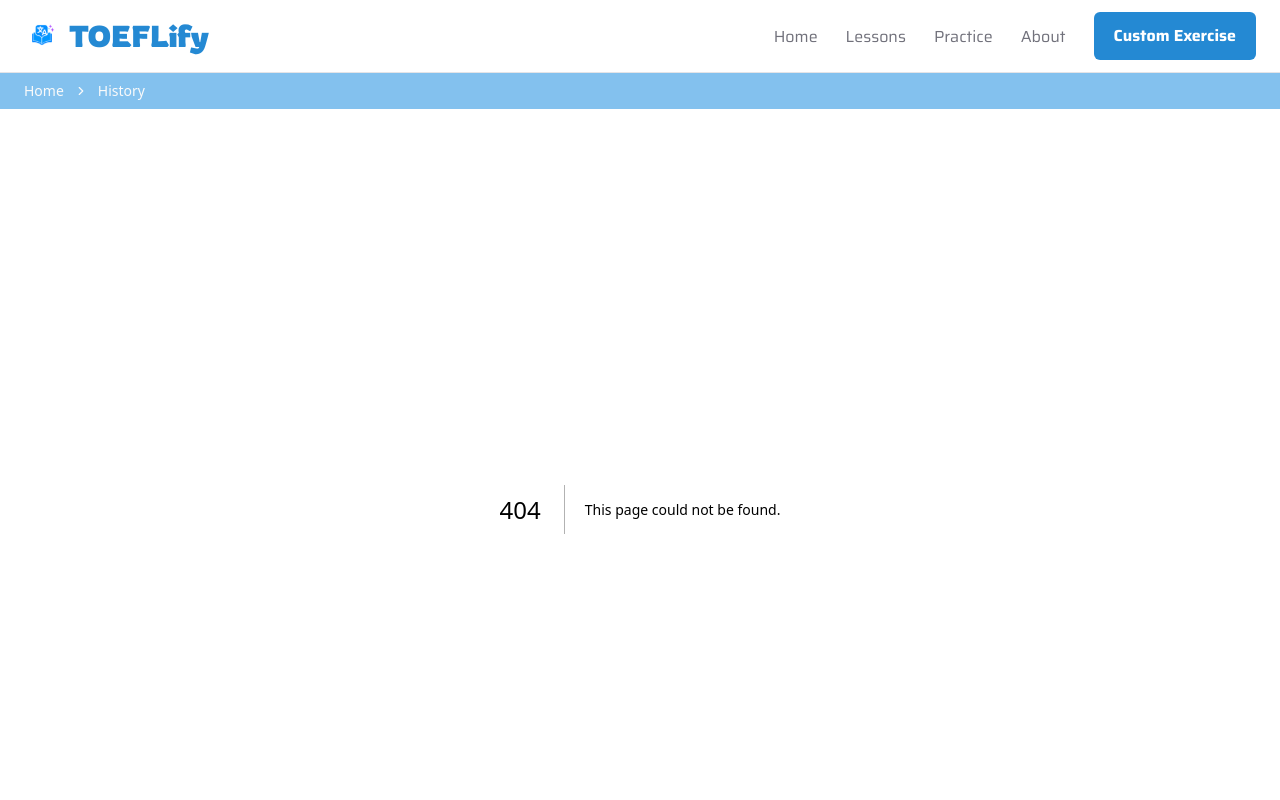
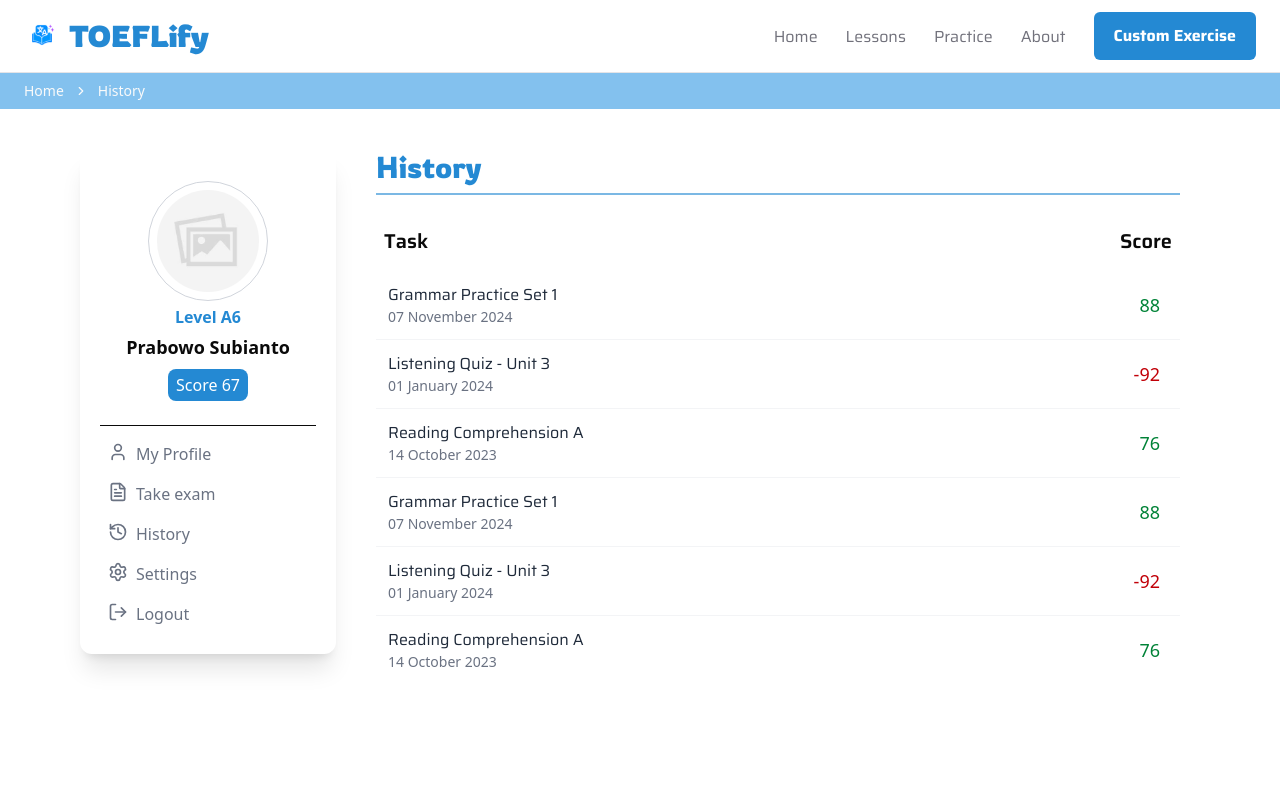
Before and after one commit to ihsanGhoziZulfikar/toeflify, a Next.js app: page /history in a window 1280 px wide. Before the commit this address had no page. Shown: the top 800 px of the page. Built offline with nearby package versions, Linux system fonts and the light colour scheme.

Commit message:
feature: page history

```diff
--- /dev/null
+++ b/app/history/page.tsx
@@ -0,0 +1,59 @@
+"use client";
+
+import ProfileDropdown from "@/components/ProfileDropdown";
+
+export default function HistoryPage() {
+  // Example data
+  const histories = [
+    { id: 1, title: "Grammar Practice Set 1", date: "07 November 2024", score: +88 },
+    { id: 2, title: "Listening Quiz - Unit 3", date: "01 January 2024", score: -92 },
+    { id: 3, title: "Reading Comprehension A", date: "14 October 2023", score: +76 },
+    { id: 4, title: "Grammar Practice Set 1", date: "07 November 2024", score: +88 },
+    { id: 5, title: "Listening Quiz - Unit 3", date: "01 January 2024", score: -92 },
+    { id: 6, title: "Reading Comprehension A", date: "14 October 2023", score: +76 },
+    { id: 7, title: "Grammar Practice Set 1", date: "07 November 2024", score: +88 },
+    { id: 8, title: "Listening Quiz - Unit 3", date: "01 January 2024", score: -92 },
+    { id: 9, title: "Reading Comprehension A", date: "14 October 2023", score: +76 },
+    { id: 10, title: "Grammar Practice Set 1", date: "07 November 2024", score: +88 },
+    { id: 11, title: "Listening Quiz - Unit 3", date: "01 January 2024", score: -92 },
+    { id: 12, title: "Reading Comprehension A", date: "14 October 2023", score: +76 },
+  ];
+
+  return (
+    <div className="min-h-screen px-20 py-10 flex gap-5">
+      <ProfileDropdown />
+
+      <div className="w-full mx-5">
+        {/* Header */}
+        <div className="w-full max-w-4xl mb-8">
+          <h1 className="text-3xl font-rowdies text-primary">History</h1>
+          <div className="mt-2 h-[2px] bg-primary/60"></div>
+        </div>
+
+        {/* History List */}
+        <div className="w-full max-w-4xl bg-white space-y-4">
+          <div className="flex items-center justify-between text-xl px-2">
+            <h2 className="font-saira font-semibold">Task</h2>
+            <h2 className="font-saira font-semibold">Score</h2>
+          </div>
+          <div className="max-h-100 overflow-y-scroll">
+            {histories.map((item) => (
+              <div
+                key={item.id}
+                className="flex items-center justify-between border-b border-gray-100 last:border-0 cursor-pointer hover:bg-gray-100 p-3 pr-5"
+              >
+                <div>
+                  <h2 className="font-saira text-gray-800">{item.title}</h2>
+                  <p className="text-sm text-gray-500">{item.date}</p>
+                </div>
+                <div className="text-right">
+                  <span className={`text-lg ${item.score > 0? "text-green-700" : "text-red-700"}`}>{item.score}</span>
+                </div>
+              </div>
+            ))}
+          </div>
+        </div>
+      </div>
+    </div>
+  );
+}
--- a/components/Footer.tsx
+++ b/components/Footer.tsx
@@ -5,7 +5,7 @@ import "../themes/index.css";
 
 export default function Footer() {
   return (
-    <footer className="bg-white text-gray-700 mt-12 py-10">
+    <footer className="bg-white text-gray-700 py-10">
       <div className="max-w-6xl mx-auto px-6 grid grid-cols-1 sm:grid-cols-2 md:grid-cols-5 gap-8">
         {/* Logo + Description + Socials */}
         <div className="col-span-1 md:col-span-2 flex flex-col gap-4">
--- /dev/null
+++ b/components/ProfileDropdown.tsx
@@ -0,0 +1,57 @@
+import { User, FileText, History, LogOut, Settings } from 'lucide-react';
+
+export default function ProfileDropdown(){
+    const userData ={
+        name: "Prabowo Subianto",
+        level: "A6",
+        score: 67,
+        image: "/assets/default.jpeg"
+    }
+    return(
+        <div className="w-full max-w-3xs shadow-xl p-5 rounded-xl flex flex-col gap-2 h-fit">
+            {/* upper */}
+            <div className="text-center py-3 flex flex-col gap-1">
+                {/* profile pic */}
+                <div className="w-30 h-30 rounded-full overflow-hidden flex-shrink-0 border border-gray-300 p-2 mx-auto">
+                    <div className="w-full h-full rounded-full overflow-hidden">
+                    <img
+                        src={userData.image?? "/assets/default.jpeg"}
+                        alt="Profile Picture"
+                        className="w-full h-full object-cover"
+                        />
+                    </div>
+                </div>
+
+                <p className="text-primary font-semibold">Level {userData.level}</p>
+                <h2 className="text-lg font-semibold">{userData.name}</h2>
+                <div className="rounded-lg bg-primary px-2 py-1 my-1 text-white inline-block w-fit mx-auto">Score {userData.score}</div>
+            </div>
+
+            <hr />
+
+            {/* bottom */}
+            <div className="text-gray-500">
+                <div className="flex flex-row items-start hover:bg-gray-300 cursor-pointer rounded-lg gap-2 p-2">
+                    <User size={20} />
+                    <span>My Profile</span>
+                </div>
+                <div className="flex flex-row items-start hover:bg-gray-300 cursor-pointer rounded-lg gap-2 p-2">
+                    <FileText size={20} />
+                    <span>Take exam</span>
+                </div>
+                <div className="flex flex-row items-start hover:bg-gray-300 cursor-pointer rounded-lg gap-2 p-2">
+                    <History size={20} />
+                    <span>History</span>
+                </div>
+                <div className="flex flex-row items-start hover:bg-gray-300 cursor-pointer rounded-lg gap-2 p-2">
+                    <Settings size={20} />
+                    <span>Settings</span>
+                </div>
+                <div className="flex flex-row items-start hover:bg-red-600 hover:text-white cursor-pointer rounded-lg gap-2 p-2">
+                    <LogOut size={20} />
+                    <span>Logout</span>
+                </div>
+            </div>
+        </div>
+    );
+}
```
